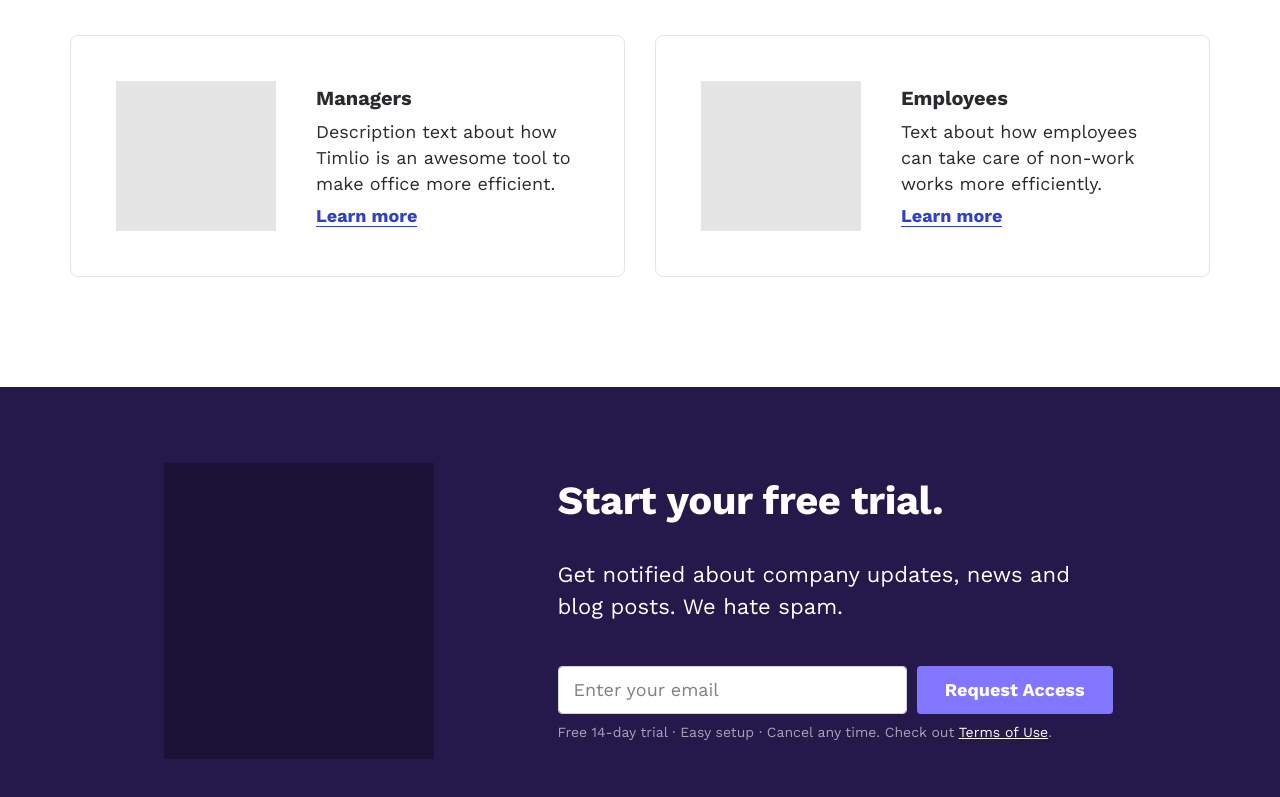
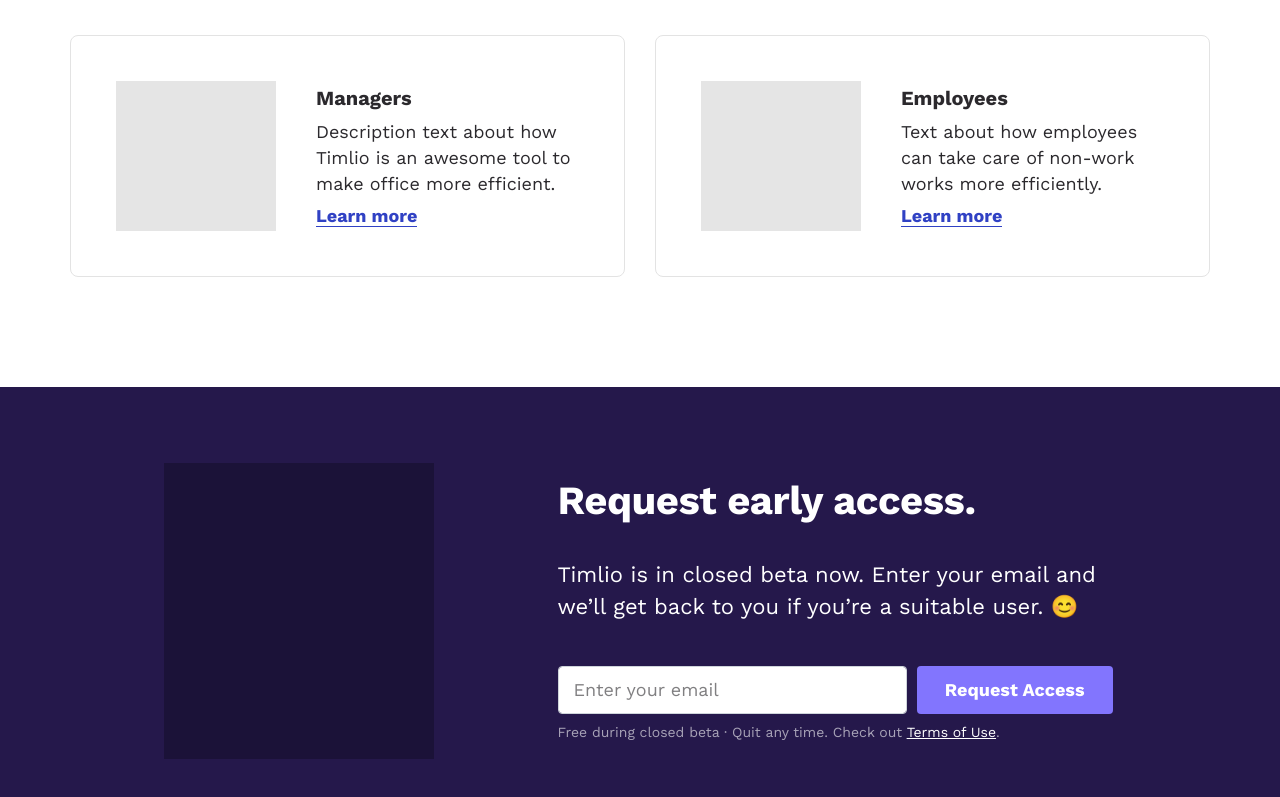
Before and after one commit to musavvirahmed/timlio, a plain HTML site: page index.html in a window 1280 px wide. Shown: the part 1013-1810 px from the top of the page. Drawn offline with nearby package versions, Linux system fonts and the light colour scheme.

Commit message:
Added serverlessforms

```diff
--- a/index.html
+++ b/index.html
@@ -184,16 +184,16 @@
                 </figure>
               </div>
               <div class="col-md-7 col-xl-6">
-                <div class="title title-3">Start your free trial.</div>
-                <div class="text text-sm">Get notified about company updates, news and blog posts. We hate spam.</div>
+                <div class="title title-3">Request early access.</div>
+                <div class="text text-sm">Timlio is in closed beta now. Enter your email and we’ll get back to you if you’re a suitable user. 😊</div>
                 <div class="subscribe">
-                  <form class="subscribe-form">
+                  <form class="subscribe-form" method="POST" action="http://serverlessforms.com/api/form/8794e3eb-4709-5912-98f3-3635764ef646/form-response">
                     <div class="form-group">
                       <input class="form-control" type="email" placeholder="Enter your email" required="">
                     </div>
                     <button class="btn btn-primary" type="submit">Request Access</button>
                   </form>
-                  <div class="subscribe-content">Free 14-day trial · Easy setup · Cancel any time. Check out <a href="#">Terms of Use</a>.</div>
+                  <div class="subscribe-content">Free during closed beta · Quit any time. Check out <a href="#">Terms of Use</a>.</div>
                 </div>
               </div>
             </div>
```
Also changed, not shown: 1 other file.
